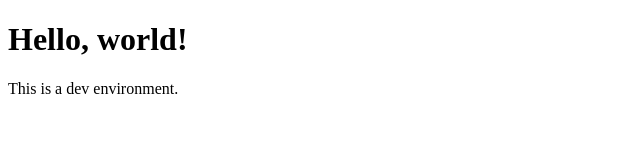
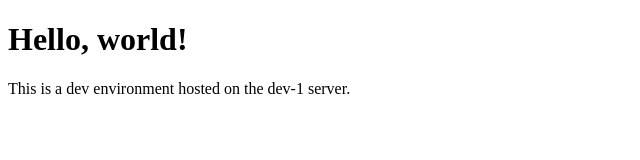
Before and after one commit to JustoMusto/Docker-repo, a plain HTML site: page index.html in a window 1280 px wide. Shown: the whole page, without its empty margins (0-640 px from the left). Drawn offline with Linux system fonts and the light colour scheme.

Commit message:
dev-1 index.html

```diff
--- a/index.html
+++ b/index.html
@@ -5,6 +5,6 @@
   </head>
   <body>
     <h1>Hello, world!</h1>
-    <p>This is a dev environment.</p>
+    <p>This is a dev environment hosted on the dev-1 server.</p>
   </body>
 </html>
```
